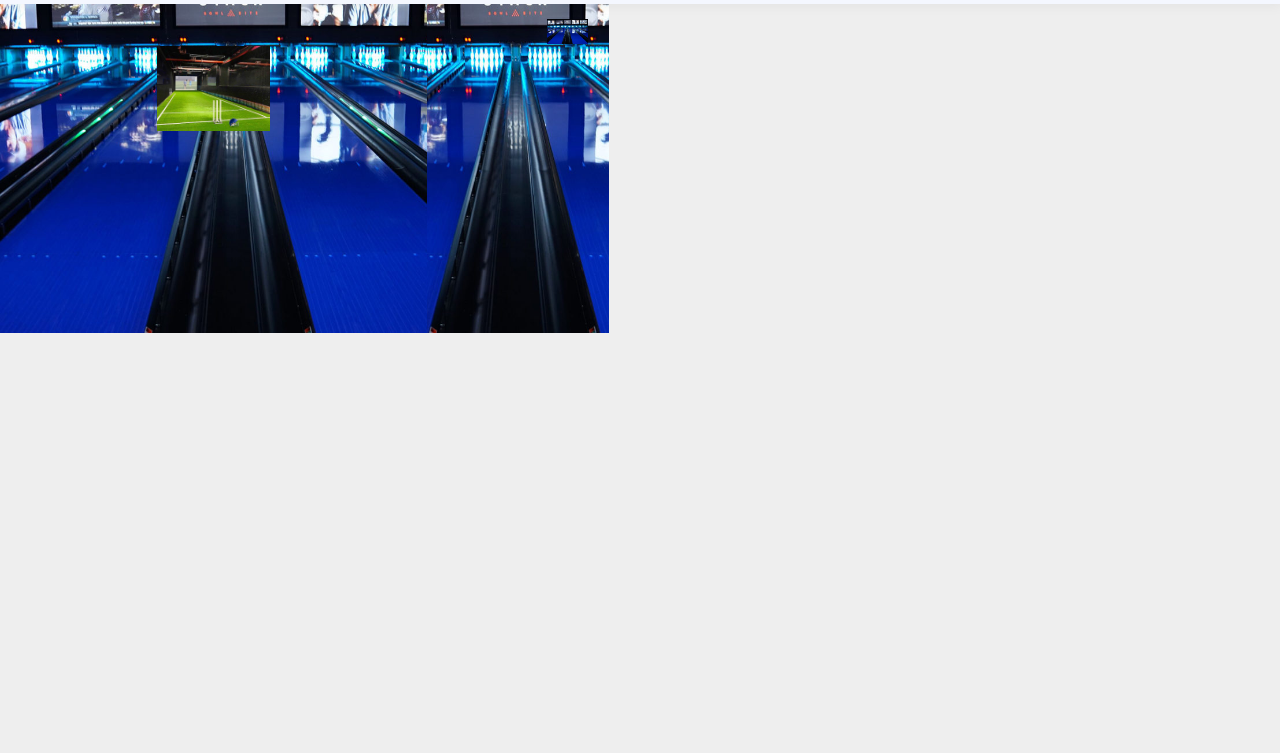
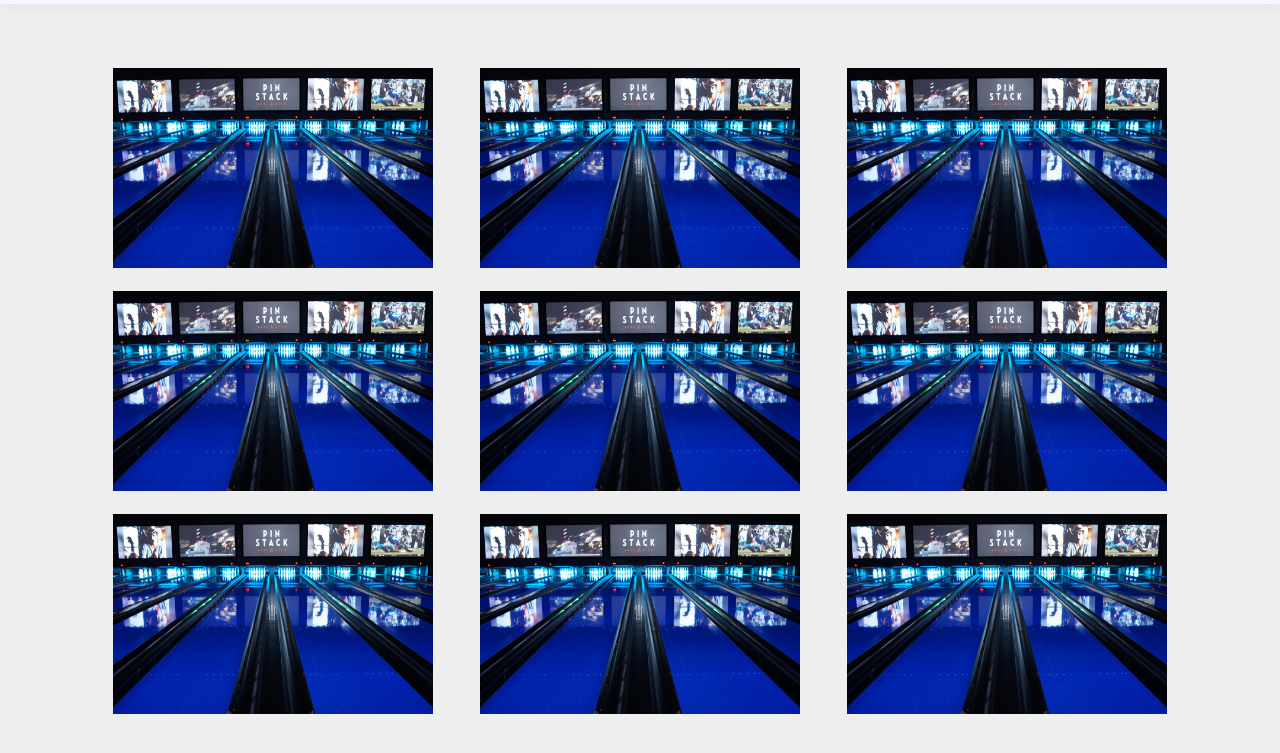
Before and after one commit to edudox-competiton/Bot-Interpreters, a plain HTML site: page index.html in a window 1280 px wide. Shown: the part 57-810 px from the top of the page. Drawn offline with Linux system fonts and the light colour scheme.

Commit message:
kachra dikh rha

```diff
--- a/index.html
+++ b/index.html
@@ -28,31 +28,44 @@
             </nav>
 
             <div class="content-wrapper">
-                <div class="portfolio-items-wrapper">
+                <div class="photos">
+                    <img src="Images/bowling.jpg" alt="">
 
-                  <div class="portfolio-item-wrapper">
-                    <div class="portfolio-img-background" style="background-image:url(images/bowling.jpg)"></div>
+                </div>
+                <div class="photos">
+                    <img src="Images/bowling.jpg" alt="">
 
-                    <div class="img-text-wrapper">
-                      <div class="logo-wrapper">
-                        <img src="images/cricket.jpg" alt="">
-                      </div>
-                      <div class="subtitle">I built the Quip Ecommerce platform, named a Top 25 Invention by Time Magazine in 2016.</div>
-                    </div>
-                  </div>
+                </div>
+                <div class="photos">
+                    <img src="Images/bowling.jpg" alt="">
 
-                  <div class="portfolio-items-wrapper">
+                </div>
+                <div class="photos">
+                    <img src="Images/bowling.jpg" alt="">
 
-                    <div class="portfolio-item-wrapper">
-                      <div class="portfolio-img-background" style="background-image:url(images/bowling.jpg)"></div>
+                </div>
+                <div class="photos">
+                    <img src="Images/bowling.jpg" alt="">
 
-                      <div class="img-text-wrapper">
-                        <div class="logo-wrapper">
-                          <img src="images/bowling.jpg" alt="">
-                        </div>
-                        <div class="subtitle">I built the Quip Ecommerce platform, named a Top 25 Invention by Time Magazine in 2016.</div>
-                      </div>
-                    </div>
+                </div>
+                <div class="photos">
+                    <img src="Images/bowling.jpg" alt="">
+
+                </div>
+                <div class="photos">
+                    <img src="Images/bowling.jpg" alt="">
+
+                </div>
+                <div class="photos">
+                    <img src="Images/bowling.jpg" alt="">
+
+                </div>
+                <div class="photos">
+                    <img src="Images/bowling.jpg" alt="">
+
+                </div>
+
+
             </div>
     </div>
 </body>
--- a/style.css
+++ b/style.css
@@ -44,9 +44,9 @@ nav{
 	font-weight: 600;
 	letter-spacing: 2px;
 	font-family: times new roman;
-	position: fixed;
+	/* position: fixed;
 	top: 0;
-	left: 0;
+	left: 0; */
 	width: 100%;
 	box-sizing: border-box;
 	padding: 0px 10px 0px 10px;
@@ -76,71 +76,15 @@ nav{
     color: aqua;
     padding: 50px;
 }
-
-.portfolio-items-wrapper {
-  display: grid;
-  grid-template-columns: 1fr 1fr 1fr;
+.content-wrapper{
+  padding:5% 7%;
+  display: flex;
+  justify-content: space-around;
+  flex-wrap: wrap;
+  height: auto;
 }
-
-.portfolio-item-wrapper {
-  position: relative;
-}
-
-.portfolio-img-background {
-  background-size: cover;
-  background-position: center;
-  background-repeat: no-repeat;
-  padding: 20px;
-  height: 350px;
-  width: 100%;
-}
-
-.img-text-wrapper {
-  position: absolute;
-  top: 0;
-  display: flex;
-  flex-direction: column;
-  justify-content: center;
-  align-items: center;
-  height: 100%;
-  text-align: center;
-  padding-left: 100px;
-  padding-right: 100px;
-}
-
-.img-text-wrapper .subtitle {
-  transition: 1s;
-  color: transparent;
-}
-
-.image-blur {
-  transition: 1s;
-  filter: brightness(10%);
-}
-
-.img-text-wrapper:hover .subtitle {
-  color: lightseagreen;
-  font-weight: 600;
-}
-
-.logo-wrapper img {
-  width: 50%;
+.photos img{
+  height: 200px;
+  width: auto;
   margin-bottom: 20px;
 }
-
-.two-column-wrapper {
-  display: grid;
-  grid-template-columns: 1fr 1fr;
-}
-
-.profile-image-wrapper img {
-  width: 100%;
-}
-
-.profile-content-wrapper {
-  padding: 30px;
-}
-
-.profile-content-wrapper h1 {
-  color: lightseagreen;
-}
```
